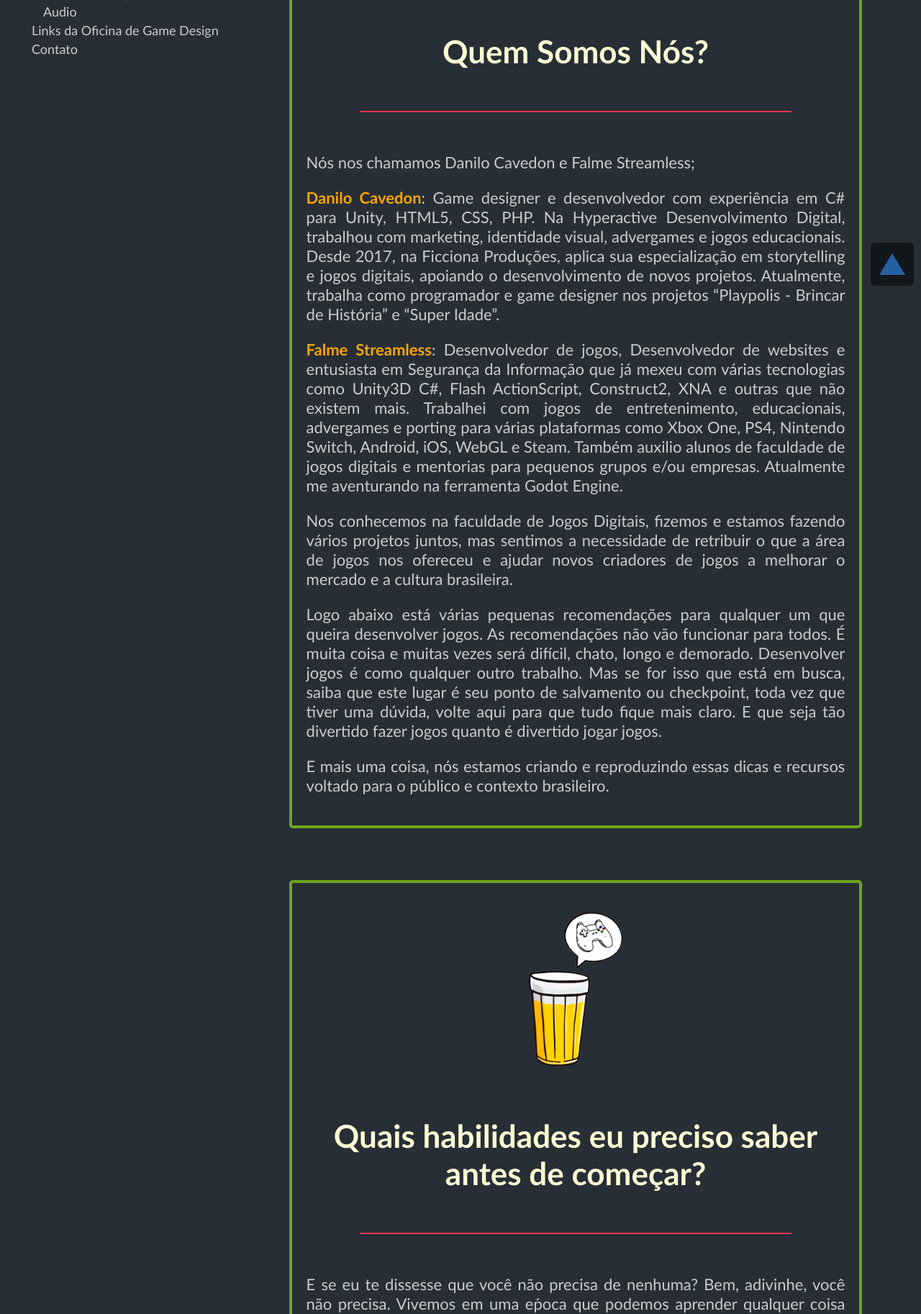
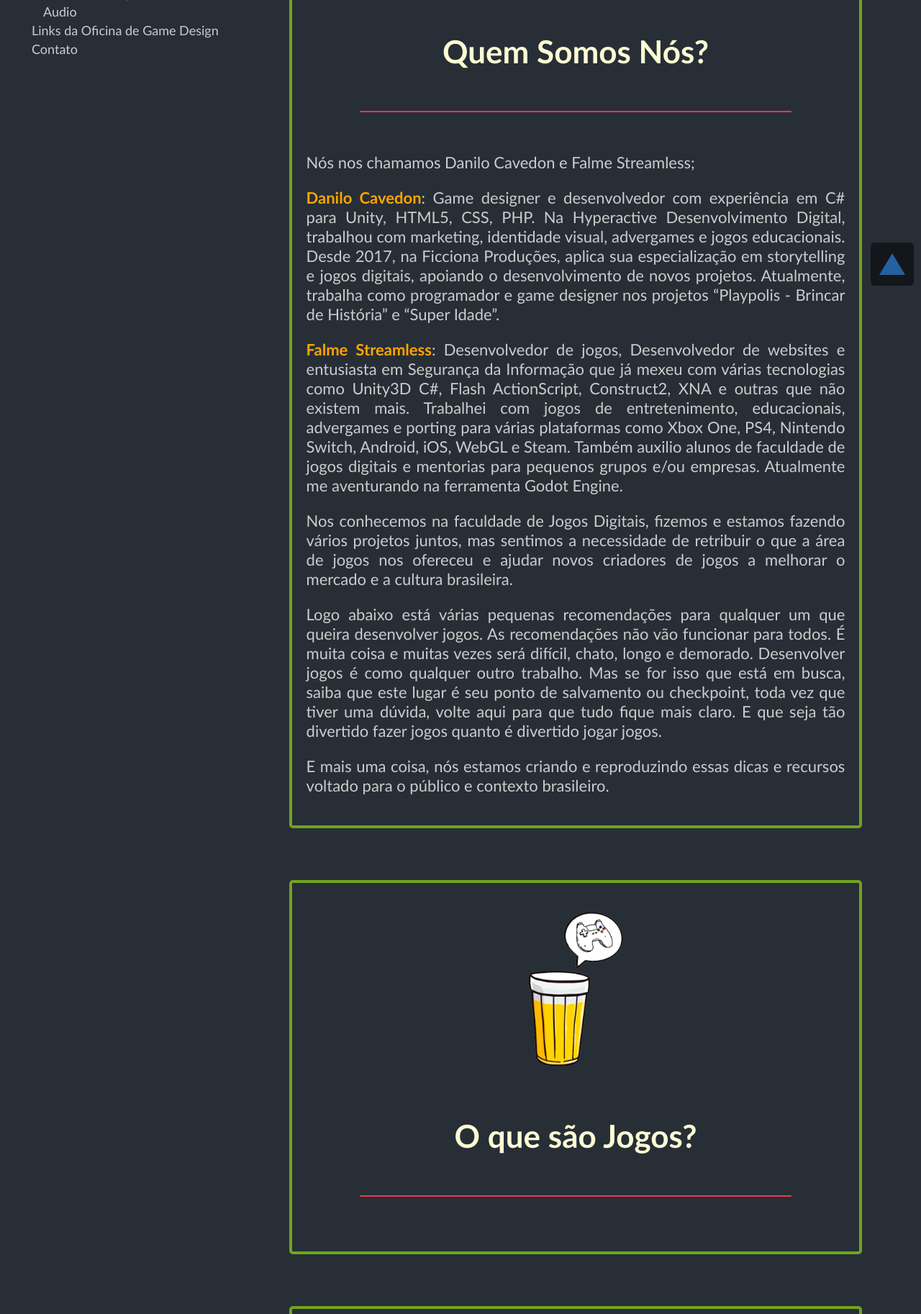
Before and after one commit to Falme/crie.games, a PHP site: page / in a window 1280 px wide. Shown: the part 393-2219 px from the top of the page at 72% size. Run offline with PHP 8.4, Linux system fonts and the light colour scheme.

Commit message:
Criado a sessão O que são Jogos? ainda vazio

```diff
--- /dev/null
+++ b/includes/o-que-sao-jogos.php
@@ -0,0 +1,11 @@
+<div id="o-que-sao-jogos"></div>
+<br /><br />
+<div class="textbox">
+    <img src="assets/images/gamedev_splash.png" style="width: 100%" /> <br />
+    <h1>O que são Jogos?</h1>
+    <div class="text-separator"></div>
+    <p>
+
+    </p>
+</div>
+<br /><br />
--- a/index.php
+++ b/index.php
@@ -57,6 +57,8 @@
 
 					<?php include('includes/quem-somos.php'); ?>
 
+					<?php include('includes/o-que-sao-jogos.php'); ?>
+
 					<?php include('includes/habilidades.php'); ?>
 
 					<?php include('includes/qual-jogo-fazer.php'); ?>
```
